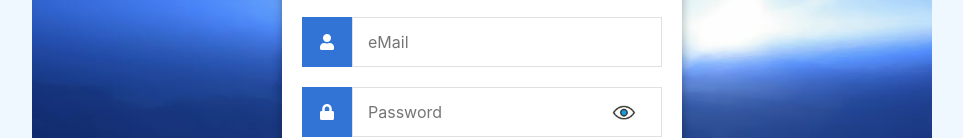
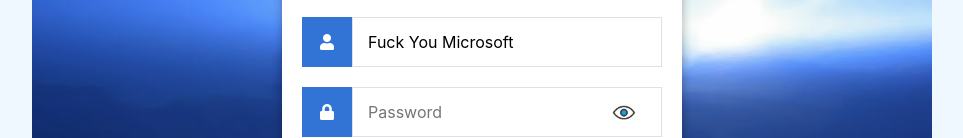
Before and after one commit to blueNSX/IODDCOM_test-rjs, a website: page client3/c32_home-wi-mysql-api/login/login.html in a window 1280 px wide. Shown: the part 353-491 px from the top of the page, without its empty margins (158-1121 px from the left). Drawn offline with nearby package versions, Linux system fonts and the light colour scheme; no server answers; a web font is replaced by a local one.

Commit message:
c30503.02_Add form value "Fuck You Microsoft"

```diff
--- a/client3/c32_home-wi-mysql-api/login/login.html
+++ b/client3/c32_home-wi-mysql-api/login/login.html
@@ -12,6 +12,7 @@
 ##FD   login_v1.07c.html        |  15027|  4-29-23 18:16|   243| v1-07`30429.1816
 ##FD   login_v1.07c.html        |  15573|  4-30-23 10:14|   254| v1-07`30430.1014
 ##FD   login_v1.07c.html        |  15931|  5-01-23 10:07|   257| v1-07`30501.1007
+##FD   login_v1.07c.html        |  16462|  5-03-23 10:29|   261| v1-07`30503.1029
 ##DESC     .--------------------+-------+---------------+------+-----------------+
 #           This HTML file ...
 ##LIC      .--------------------+----------------------------------------------+
@@ -32,6 +33,7 @@
 # .(30429.08  4/29/23 RAM  1:52p|  Add <div id="errMsg">
 # .(30430.08  4/30/23 RAM 10:06a|  Can't load module script with .mjs
 # .(30502.01  5/02/23 RJS 10:07a|  Modify Submit, Cancel buttons
+# .(30503.02  5/03/23 RAM 10:29a| "Fuck You Microsoft"
 
 ##SRCE     +====================+===============================================+
 #-->
@@ -211,7 +213,9 @@
             <!-- font awesome icon -->
             <i   class="fas fa-user"></i>
           </label>
-          <input type="text"         name="username" placeholder="eMail" id="username" value="" required>
+<!--      <input type="text"         name="username" placeholder="eMail" id="username" value="" required>                  --><!--#.(30503.02.1) -->
+          <input type="text"         name="username" placeholder="eMail" id="username" value="Fuck You Microsoft" required>   <!-- .(30503.02.1 RAM "Fuck You Microsoft") -->
+<!--      <input type="text"         name="username" placeholder="eMail" id="username" value=" " required>                 --><!--#.(30503.02.2 RAM Try a space. No workie) -->
 
           <label class="label-styles" for="password">
             <i   class="fas fa-lock"></i>
```
